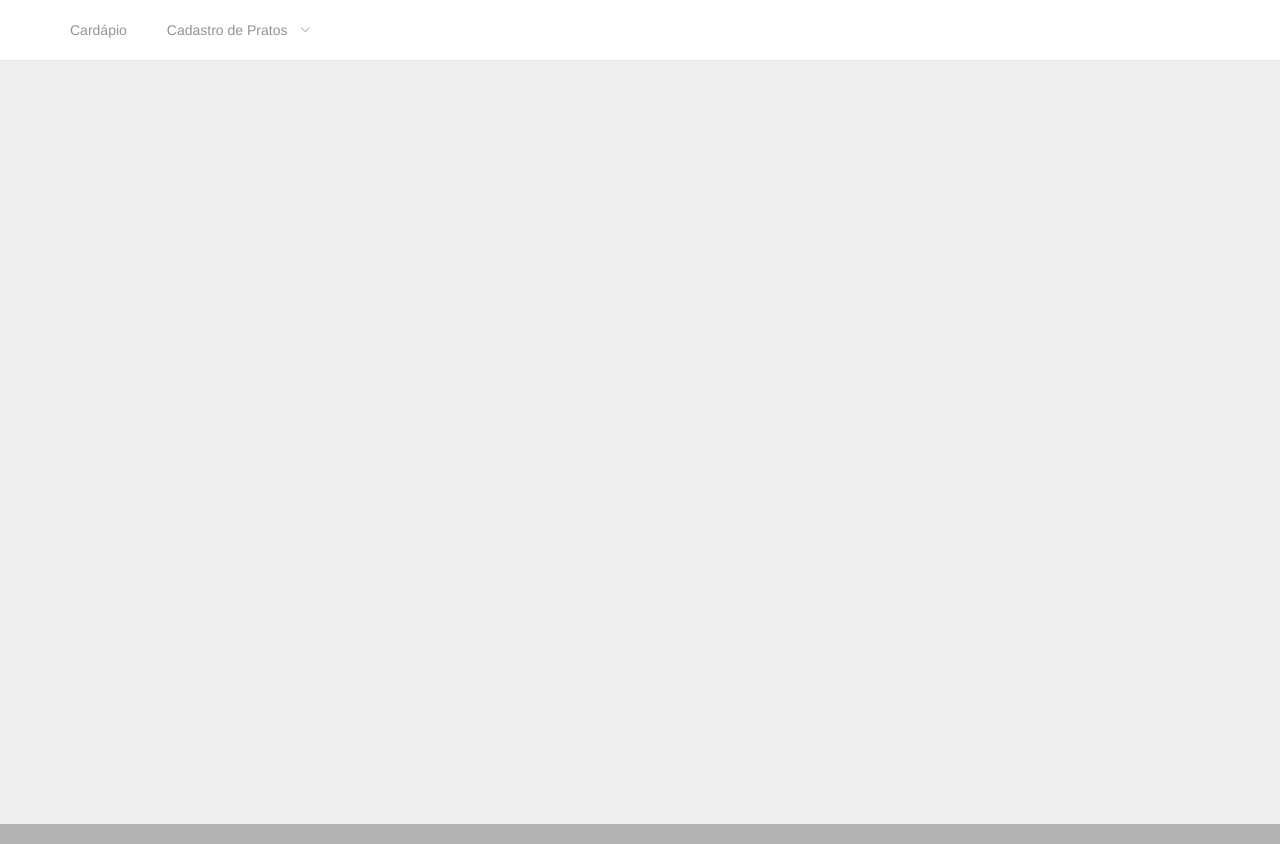
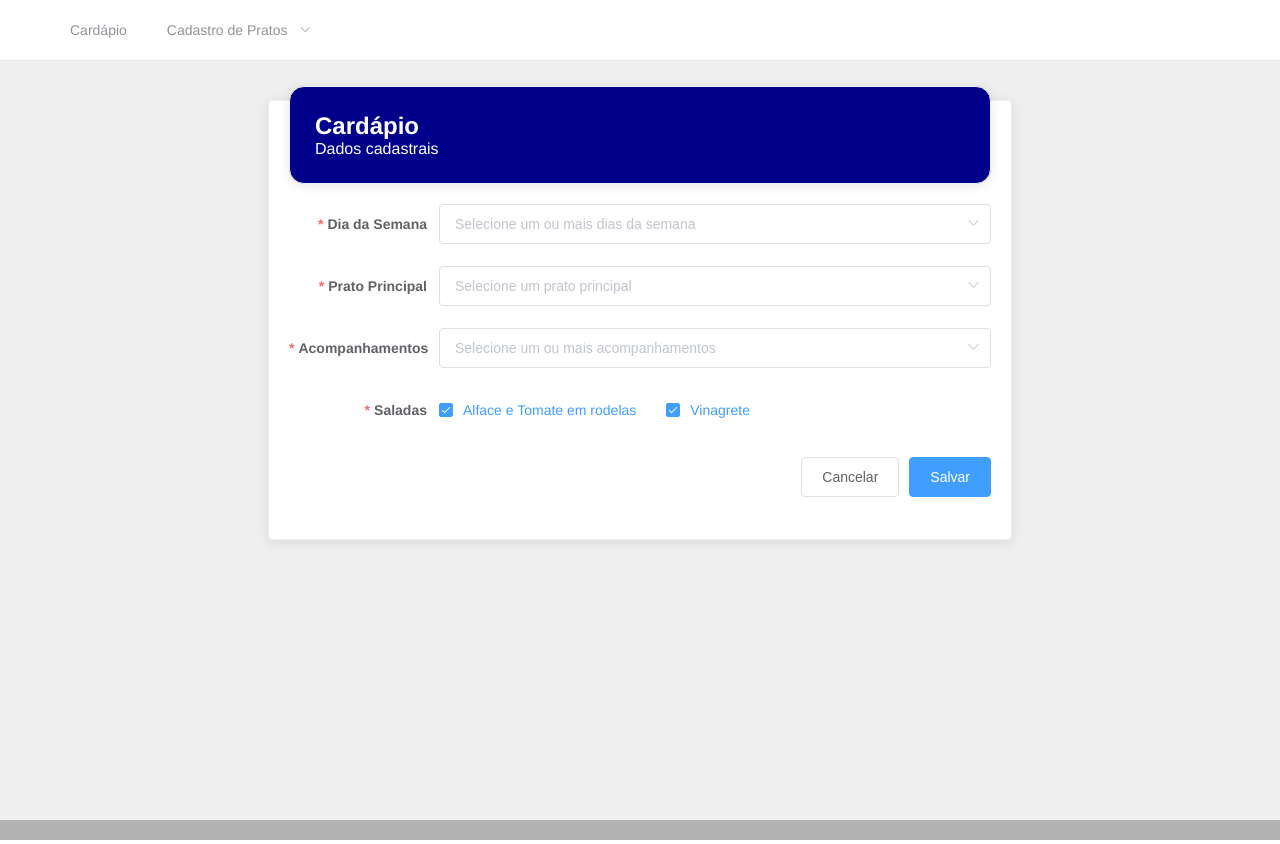
Before and after one commit to deivisondc/slack-dimi-ui, a Vue app: page /menu/1 in a window 1280 px wide. Built offline with nearby package versions, Linux system fonts and the light colour scheme.

Commit message:
refactor (from Cardapio to Menu)

```diff
--- a/src/components/layout/FormLayout.vue
+++ b/src/components/layout/FormLayout.vue
@@ -11,6 +11,7 @@
       ref="form"
       :model="formModel"
       :rules="formRules"
+      :validate-on-rule-change="false"
       label-width="150px"
       class="form-content"
     >
--- a/src/components/layout/Layout.vue
+++ b/src/components/layout/Layout.vue
@@ -8,7 +8,7 @@
       >
         <el-menu-item
           index="1"
-          @click="goTo('/cadastro/cardapio')"
+          @click="goTo('/menu')"
         >
           Cardápio
         </el-menu-item>
--- a/src/components/cardapio/CardapioForm.vue
+++ b/src/components/menu/MenuForm.vue
@@ -14,36 +14,37 @@
         <el-form-item label="Dia da Semana" prop="weekDay">
           <app-select-week-day
             :model="form"
-            :placeholder="'Selecione um dia da semana'"
+            :placeholder="'Selecione um ou mais dias da semana'"
+            :multiple="true"
             :show-weekend="false"
           />
         </el-form-item>
-        <el-form-item label="Prato Principal" prop="mainFood">
+        <el-form-item label="Prato Principal" prop="mainDish">
           <el-select
-            v-model="form.mainFood"
+            v-model="form.mainDish"
             placeholder="Selecione um prato principal"
             style="width: 100%"
           >
             <el-option
-              v-for="pratoPrincipal in pratosPrincipais"
-              :key="pratoPrincipal.name"
-              :label="pratoPrincipal.name"
-              :value="pratoPrincipal"
+              v-for="mainDish in mainDishes"
+              :key="mainDish._id"
+              :label="mainDish.description"
+              :value="mainDish._id"
             />
           </el-select>
         </el-form-item>
-        <el-form-item label="Acompanhamentos" prop="secondaryFood">
+        <el-form-item label="Acompanhamentos" prop="sideDish">
           <el-select
-            v-model="form.secondaryFood"
+            v-model="form.sideDish"
             multiple
             placeholder="Selecione um ou mais acompanhamentos"
             style="width:100%"
           >
             <el-option
-              v-for="acompanhamento in acompanhamentos"
-              :key="acompanhamento"
-              :label="acompanhamento"
-              :value="acompanhamento"
+              v-for="sideDish in sideDishes"
+              :key="sideDish._id"
+              :label="sideDish.description"
+              :value="sideDish._id"
             />
           </el-select>
         </el-form-item>
@@ -53,9 +54,10 @@
             style="width: 100%; text-align: left"
           >
             <el-checkbox
-              v-for="salada in saladas"
-              :key="salada"
-              :label="salada"
+              v-for="salad in salads"
+              :key="salad._id"
+              :label="salad.description"
+              :value="salad._id"
               name="type"
               checked
             />
@@ -77,39 +79,51 @@ export default {
   },
   data() {
     return {
-      listUrl: '/cadastro/cardapio',
+      listUrl: '/menu',
       form: {
-        weekDay: '',
-        mainFood: '',
-        secondaryFood: [],
+        weekDay: [],
+        mainDish: null,
+        sideDish: [],
         salad: [],
       },
       formRules: {
         weekDay: [
-          { required: true, message: 'Selecione o dia da semana.' },
+          { required: true, type: 'array', message: 'Selecione pelo menos um dia da semana.' },
         ],
-        mainFood: [
+        mainDish: [
           { required: true, message: 'Selecione o prato principal.' },
         ],
-        secondaryFood: [
+        sideDish: [
           { required: true, type: 'array', message: 'Selecione pelo menos um acompanhamento.' },
         ],
         salad: [
           { required: true, type: 'array', message: 'Selecione pelo menos uma salada.' },
         ],
       },
-      saladas: ['Alface e Tomate em rodelas', 'Vinagrete'],
-      acompanhamentos: ['Ovo e Couve', 'Legumes na mateiga', 'Teste3', 'Teste4'],
-      pratosPrincipais: [
-        { name: 'Cupim' }, { name: 'Panqueca' }, { name: 'Churrasco' }],
+      salads: [
+        { _id: 1, description: 'Alface e Tomate em rodelas' },
+        { _id: 2, description: 'Vinagrete' },
+      ],
+      sideDishes: [
+        { _id: 1, description: 'Ovo e Couve' },
+        { _id: 2, description: 'Legumes na mateiga' },
+        { _id: 3, description: 'Teste3' },
+        { _id: 4, description: 'Teste4' },
+      ],
+      mainDishes: [
+        { _id: 1, description: 'Cupim' },
+        { _id: 2, description: 'Panqueca' },
+        { _id: 3, description: 'Churrasco' },
+      ],
     };
   },
   created() {
-    this.form.weekDay = this.$route.query.weekDay || null;
+    if (this.$route.query.weekDay) {
+      this.form.weekDay.push(this.$route.query.weekDay);
+    }
 
     if (this.$route.params.id) {
-      const [id] = this.$route.params;
-      this.findById(id);
+      this.findById(this.$route.params.id);
     }
   },
   methods: {
--- a/src/components/cardapio/CardapioList.vue
+++ b/src/components/menu/MenuList.vue
@@ -179,9 +179,9 @@ export default {
   computed: {
     formRoutes() {
       return {
-        new: `/cadastro/cardapio/new?weekDay=${this.selectedWeekDayFilter}`,
-        edit: '/cadastro/cardapio/edit',
-        copy: '/cadastro/cardapio/copy',
+        new: `/menu/new?weekDay=${this.selectedWeekDayFilter}`,
+        edit: '/menu/edit',
+        copy: '/menu/copy',
       };
     },
     filterMenuByWeekDay() {
@@ -190,7 +190,7 @@ export default {
     },
   },
   created() {
-    this.resetFilterVariables()
+    this.resetFilterVariables();
     if (this.$route.query.weekDay) {
       this.selectedWeekDayFilter = this.$route.query.weekDay;
     } else {
```
Also changed, not shown: src/routes.js (+5 -5 lines).
